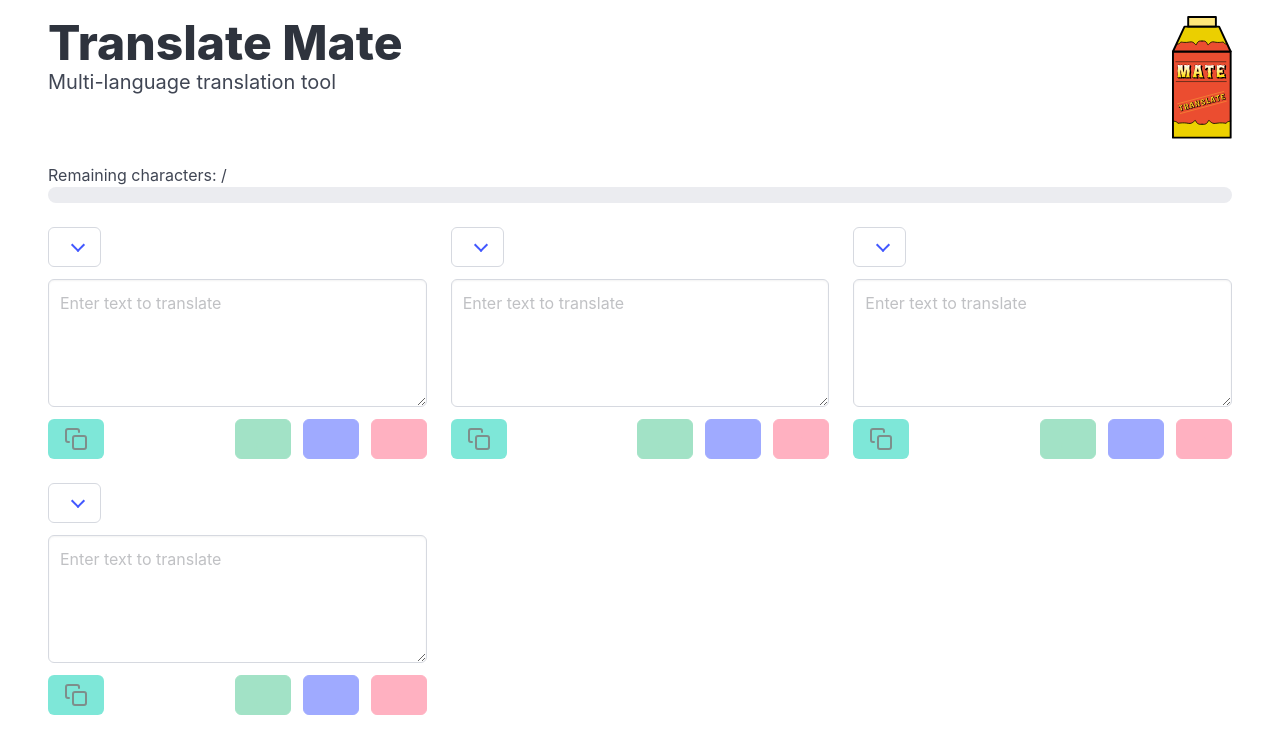
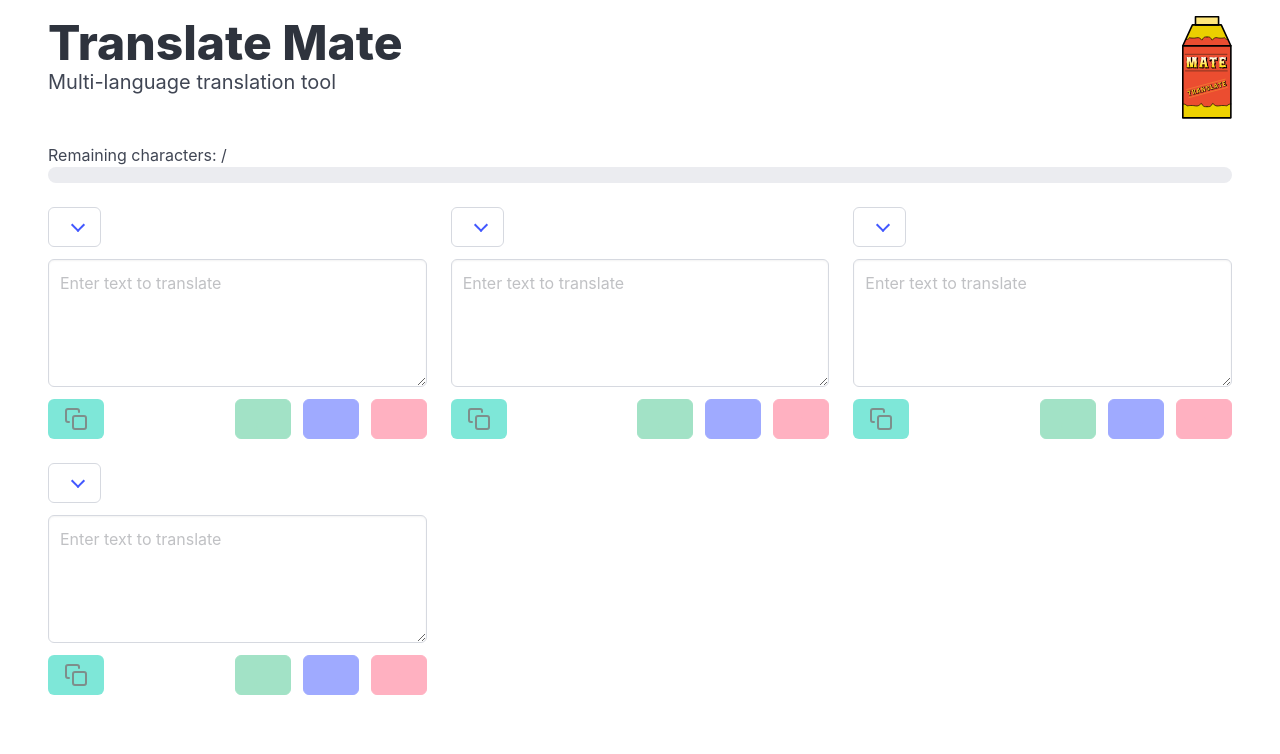
Before and after one commit to fhinok/translate-mate, a website built with Parcel: page frontent/index.html in a window 1280 px wide. Built offline with nearby package versions, Linux system fonts and the light colour scheme; files whose address does not match are found by name.

Commit message:
change logo size

```diff
--- a/frontent/index.html
+++ b/frontent/index.html
@@ -17,7 +17,7 @@
                 </h2>
             </div>
             <div class="column is-one-quarter has-text-right">
-                <img src="./src/logo.svg" alt="Translate Mate Logo" width="60" @click="show = !show"
+                <img src="./src/logo.svg" alt="Translate Mate Logo" width="50" @click="show = !show"
                     style="cursor: pointer;">
             </div>
         </div>
```
